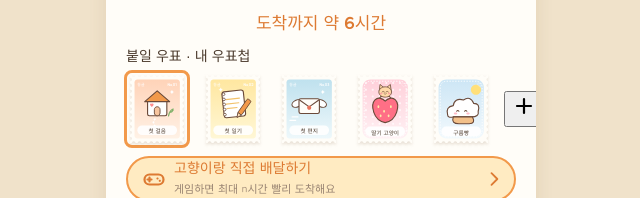
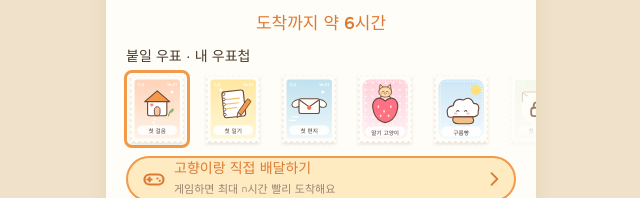
Before and after one commit to 2026-4thon-dongle/2026-4thon-11-dongle-frontend, a React (Vite) app: page /letter-write/stamp in a window 1280 px wide. Shown: the part 474-672 px from the top of the page, without its empty margins (319-959 px from the left). Built offline with nearby package versions, Linux system fonts and the light colour scheme; no server answers.

Commit message:
feat: 4-6 우표 줄의 + 대신 잠금 우표와 말풍선 추가 (#51)

```diff
--- a/src/app/dev/DevStates.jsx
+++ b/src/app/dev/DevStates.jsx
@@ -60,8 +60,8 @@ export function DevStampSheet() {
           from="서울 성북"
           to="충남 천안"
           arrival="약 6시간"
+          lockedStamp={{ id: 'first-roundtrip', art: 'first-roundtrip', name: '첫 왕복', hint: '편지를 주고받으면 받을 수 있어요' }}
           onReview={close}
-          onAdd={() => showToast('우표 추가')}
           onGame={() => showToast('직접 배달하기')}
           onSend={(stampId) => {
             showToast(`보내기: ${stampId}`)
--- a/src/components/letter-write/StampSheet.jsx
+++ b/src/components/letter-write/StampSheet.jsx
@@ -1,4 +1,4 @@
-import { useState } from 'react'
+import { useEffect, useLayoutEffect, useRef, useState } from 'react'
 import Button from '../../shared/ui/Button.jsx'
 import Icon from '../../shared/ui/Icon.jsx'
 import Mascot from '../../shared/ui/Mascot.jsx'
@@ -9,7 +9,9 @@ import './StampSheet.css'
  * 우표 고르고 편지 보내기(시안 4-6, 우표가 1장뿐이면 4-7). useOverlay().openSheet()의 content로 넣어 쓴다.
  * 시트 제목("편지를 보낼까요?")은 openSheet의 title로 넣는다.
  * 시트는 라우트 바깥(OverlayProvider)에 그려지므로, 작성 중 상태(useLetterDraft)는 쓰지 않고 props로 받는다.
- * @param {{id: string, name: string}[]} stamps 내가 가진 우표 (붙일 수 있는 우표)
+ * @param {{id: string, name: string, art?: string}[]} stamps 내가 가진 우표 (붙일 수 있는 우표). art는 우표 그림 id로, 없으면 id를 쓴다.
+ * @param {{id: string, art: string, name: string, hint: string} | null} [lockedStamp] 다음에 받을 우표. 있으면 우표 줄 맨 오른쪽에
+ *   잠금으로 보이고, 누르면 hint(받는 방법)가 말풍선으로 뜬다(시안 4-6-2). 붙일 수는 없다. 없으면 잠금 칸을 보여 주지 않는다.
  * @param {string} [selectedId] 처음 골라 둘 우표 id. 없으면 첫 번째 우표
  * @param {string} from 보내는 지역 (예: '서울 성북')
  * @param {string} to 받는 지역 (예: '충남 천안')
@@ -17,15 +19,50 @@ import './StampSheet.css'
  * @param {(stampId: string) => void} onSend "보내기"를 눌렀을 때. 고른 우표 id를 넘긴다.
  * @param {() => void} onReview "다시 보기"를 눌렀을 때 (시트를 닫고 편지를 다시 본다)
  * @param {() => void} [onGame] "직접 배달하기"를 눌렀을 때 (9-1 보류라 아직 연결하지 않는다)
- * @param {() => void} [onAdd] 우표 추가(+) 칸을 눌렀을 때
  * @param {(stampId: string) => void} [onSelect] 우표를 골랐을 때(고를 때마다). 뒤의 편지에 우표를 바로 붙여 보여 줄 때 쓴다.
  */
-function StampSheet({ stamps, selectedId, from, to, arrival, onSend, onReview, onGame, onAdd, onSelect }) {
+function StampSheet({ stamps, selectedId, from, to, arrival, lockedStamp = null, onSend, onReview, onGame, onSelect }) {
   const [selected, setSelected] = useState(selectedId ?? stamps[0]?.id ?? null)
   const only = stamps.length === 1 ? stamps[0] : null
 
+  // 잠금 우표 말풍선. x, y는 말풍선이 가리키는 잠금 우표 그림 위쪽 가운데(이 시트 내용의 왼쪽 위 기준 px).
+  // left, tailX는 말풍선이 시트 밖으로 나가지 않게 잰 뒤에 채운다(잴 때까지는 숨겨 둔다).
+  const rootRef = useRef(null)
+  const tipRef = useRef(null)
+  const [tip, setTip] = useState(null)
+
+  const toggleTip = (event) => {
+    if (tip) {
+      setTip(null)
+      return
+    }
+    const root = rootRef.current.getBoundingClientRect()
+    // 우표 그림이 없으면(그림 파일이 없는 우표) 칸 전체를 기준으로 한다.
+    const art = (event.currentTarget.querySelector('.ui-stamp') ?? event.currentTarget).getBoundingClientRect()
+    setTip({ x: art.left + art.width / 2 - root.left, y: art.top - root.top })
+  }
+
+  // 말풍선 위치: 우표 위 가운데에 두되, 시트 양쪽 끝에서 12px 안쪽으로 막고 꼬리는 우표를 가리킨다.
+  useLayoutEffect(() => {
+    if (!tip || tip.left !== undefined) return
+    const width = tipRef.current.offsetWidth
+    const rootWidth = rootRef.current.clientWidth
+    const left = Math.min(Math.max(tip.x - width / 2, -12), rootWidth + 12 - width)
+    setTip({ ...tip, left, tailX: Math.min(Math.max(tip.x - left, 14), width - 14) })
+  }, [tip])
+
+  // 말풍선 밖을 누르면 닫힌다(화면 이동 없이 말풍선만 뜬다).
+  useEffect(() => {
+    if (!tip) return undefined
+    const closeOutside = (event) => {
+      if (!event.target.closest('.stamp-sheet__locked, .stamp-sheet__tip')) setTip(null)
+    }
+    document.addEventListener('pointerdown', closeOutside)
+    return () => document.removeEventListener('pointerdown', closeOutside)
+  }, [tip])
+
   return (
-    <div className="stamp-sheet">
+    <div className="stamp-sheet" ref={rootRef}>
       {/* 배송 경로: 보내는 지역 → 받는 지역 */}
       <div className="stamp-sheet__route">
         <span className="stamp-sheet__dot" />
@@ -58,7 +95,7 @@ function StampSheet({ stamps, selectedId, from, to, arrival, onSend, onReview, o
           </div>
         </div>
       ) : (
-        <ul className="stamp-sheet__stamps">
+        <ul className="stamp-sheet__stamps" onScroll={() => tip && setTip(null)}>
           {stamps.map((stamp) => {
             const isSelected = stamp.id === selected
             return (
@@ -73,17 +110,50 @@ function StampSheet({ stamps, selectedId, from, to, arrival, onSend, onReview, o
                     onSelect?.(stamp.id)
                   }}
                 >
-                  <Stamp id={stamp.id} size={54.4} />
+                  <Stamp id={stamp.art ?? stamp.id} size={54.4} />
                 </button>
               </li>
             )
           })}
-          <li>
-            <button type="button" className="stamp-sheet__add" aria-label="우표 추가" onClick={onAdd}>
-              <Icon name="plus" size={24} />
-            </button>
-          </li>
+          {/* 다음에 받을 우표: 흐리게 보이고 자물쇠가 올라간다. 붙일 수 없고, 누르면 받는 방법이 말풍선으로 뜬다. */}
+          {lockedStamp && (
+            <li>
+              <button
+                type="button"
+                className="stamp-sheet__cell stamp-sheet__locked"
+                aria-label={`잠긴 우표 ${lockedStamp.name}. 누르면 받는 방법이 나와요`}
+                aria-expanded={Boolean(tip)}
+                aria-describedby={tip ? 'stamp-lock-tip' : undefined}
+                onClick={toggleTip}
+              >
+                <span className="stamp-sheet__locked-art">
+                  <Stamp id={lockedStamp.art} size={54.4} />
+                </span>
+                <span className="stamp-sheet__lock">
+                  <Icon name="lock" size={20} />
+                </span>
+              </button>
+            </li>
+          )}
         </ul>
+      )}
+
+      {tip && lockedStamp && (
+        <div
+          ref={tipRef}
+          id="stamp-lock-tip"
+          role="status"
+          className="stamp-sheet__tip"
+          style={{
+            left: tip.left ?? 0,
+            top: tip.y,
+            visibility: tip.left === undefined ? 'hidden' : 'visible',
+            '--tail-x': `${tip.tailX ?? 0}px`,
+          }}
+        >
+          <span className="stamp-sheet__tip-bubble">{lockedStamp.hint}</span>
+          <span className="stamp-sheet__tip-tail" />
+        </div>
       )}
 
       {/* 직접 배달하기(→ 9-1, 보류): 자리만 두고 동작은 아직 연결하지 않는다. */}
--- a/src/components/letter-write/letterApi.js
+++ b/src/components/letter-write/letterApi.js
@@ -153,6 +153,18 @@ export function fetchLetterRoute(letterId) {
   return request(`/api/letters/${letterId}/route/`)
 }
 
+// ── 우표 목록 (api/stamps.md). 우표 선택(4-6)의 잠금 우표 칸에 쓴다. ──
+
+/**
+ * 우표 목록과 보유 여부 (STAMP-02). 전체 우표에 owned(보유 여부)가 붙어 온다.
+ * @param {'achievement'|'decoration'} [kind] 없으면 전부
+ * @returns {Promise<{ owned_count: number, total_count: number, stamps: Array<{ code: string, number: number, name: string,
+ *   kind: string, owned: boolean }> }>}
+ */
+export function fetchStampList(kind) {
+  return request('/api/stamps/', { query: { kind } })
+}
+
 // ── 임시저장 (LETTER-11). 서명·스티커·우표는 저장하지 않는다(명세, 가정). ──
 
 /**
--- a/src/components/letter-write/sendInfo.js
+++ b/src/components/letter-write/sendInfo.js
@@ -1,7 +1,14 @@
 // 우표 고르고 보내기(4-6, 4-7)에 필요한 값을 서버에서 모은다: 내가 가진 우표, 출발·도착 지역, 도착까지 걸리는 시간.
-import { fetchLetterEstimate } from './letterApi.js'
+import { fetchLetterEstimate, fetchStampList } from './letterApi.js'
 import { loadLetterMaterials } from './useLetterMaterials.js'
-import { MOCK_ARRIVAL, MOCK_MY_REGION, MOCK_RECEIVER_REGION } from './data.js'
+import {
+  MOCK_ARRIVAL,
+  MOCK_MY_REGION,
+  MOCK_RECEIVER_REGION,
+  SEASONAL_STAMP_NUMBERS,
+  STAMP_LOCK_HINTS,
+  stampArtIdOf,
+} from './data.js'
 import { MOCK_OWNED_STAMPS } from '../../shared/mocks/stamps.js'
 
 /** 소요 시간(분)을 "약 6시간", "약 1분"처럼 보여 준다. */
@@ -10,29 +17,46 @@ export function formatArrival(minutes) {
   return `약 ${Math.round(minutes / 60)}시간`
 }
 
-// 서버 우표({code, number, name, kind})를 우표 선택 화면이 쓰는 모양({id, name, kind})으로 바꾼다.
-// kind는 서버 achievement가 우표 컴포넌트의 basic(기본 우표)이고, decoration은 그대로이다.
+// 서버 우표({code, number, name, kind})를 우표 선택 화면이 쓰는 모양({id, art, name, kind})으로 바꾼다.
+// id는 서버 코드(보낼 때 쓴다), art는 우표 그림 id이다. kind는 서버 achievement가 우표 컴포넌트의 basic(기본 우표)이고, decoration은 그대로이다.
 const toStampItem = (stamp) => ({
   id: stamp.code,
+  art: stampArtIdOf(stamp.code),
   name: stamp.name,
   kind: stamp.kind === 'decoration' ? 'decoration' : 'basic',
   owned: true,
 })
 
+// 「다음에 받을 우표」: 아직 못 받은 업적 우표 중 번호가 가장 빠른 것 1개. 시즌·기간 한정 우표는 건너뛴다(시안 4-6-2).
+// 다 모았으면 null이라 잠금 칸을 보여 주지 않는다.
+function findLockedStamp(stamps) {
+  const next = stamps
+    .filter((stamp) => !stamp.owned && !SEASONAL_STAMP_NUMBERS.includes(stamp.number) && STAMP_LOCK_HINTS[stamp.number])
+    .sort((a, b) => a.number - b.number)[0]
+  if (!next) return null
+  return { id: next.code, art: stampArtIdOf(next.code), name: next.name, hint: STAMP_LOCK_HINTS[next.number] }
+}
+
+// 서버에서 못 받았을 때(서버 없이 화면만 볼 때) 보여 주는 mock 잠금 우표
+const MOCK_LOCKED_STAMP = { id: 'first-roundtrip', art: 'first-roundtrip', name: '첫 왕복', hint: STAMP_LOCK_HINTS[4] }
+
 /**
  * 우표 고르고 보내기 시트에 넣을 값. 서버에서 못 받은 부분은 기존 mock으로 채우고 failed에 알린다
  * (서버 없이 화면만 볼 때도 열린다. 실제로 보낼 때는 서버가 막는다).
  * @param {{ diaryId: number|null, replyTo: number|null }} target 첫 편지면 diaryId, 답장이면 replyTo
- * @returns {Promise<{ stamps: object[], from: string, to: string, arrival: string, failed: Error|null }>}
+ * @returns {Promise<{ stamps: object[], lockedStamp: object|null, from: string, to: string, arrival: string, failed: Error|null }>}
+ *   lockedStamp: 다음에 받을 우표 { id, art, name, hint }. 없으면 null
  */
 export async function loadSendInfo({ diaryId, replyTo }) {
-  const [materials, estimate] = await Promise.allSettled([
+  const [materials, estimate, stampList] = await Promise.allSettled([
     loadLetterMaterials(),
     diaryId || replyTo ? fetchLetterEstimate({ diaryId, replyTo }) : Promise.reject(new Error('편지를 보낼 대상이 없어요.')),
+    fetchStampList('achievement'),
   ])
 
   return {
     stamps: materials.status === 'fulfilled' ? materials.value.stamps.map(toStampItem) : MOCK_OWNED_STAMPS,
+    lockedStamp: stampList.status === 'fulfilled' ? findLockedStamp(stampList.value.stamps) : MOCK_LOCKED_STAMP,
     from: estimate.status === 'fulfilled' ? estimate.value.from_region.full_name : MOCK_MY_REGION,
     to: estimate.status === 'fulfilled' ? estimate.value.to_region.full_name : MOCK_RECEIVER_REGION,
     arrival: estimate.status === 'fulfilled' ? formatArrival(estimate.value.duration_minutes) : MOCK_ARRIVAL,
```
Also changed, not shown: src/components/letter-write/data.js (+27 -0 lines).
